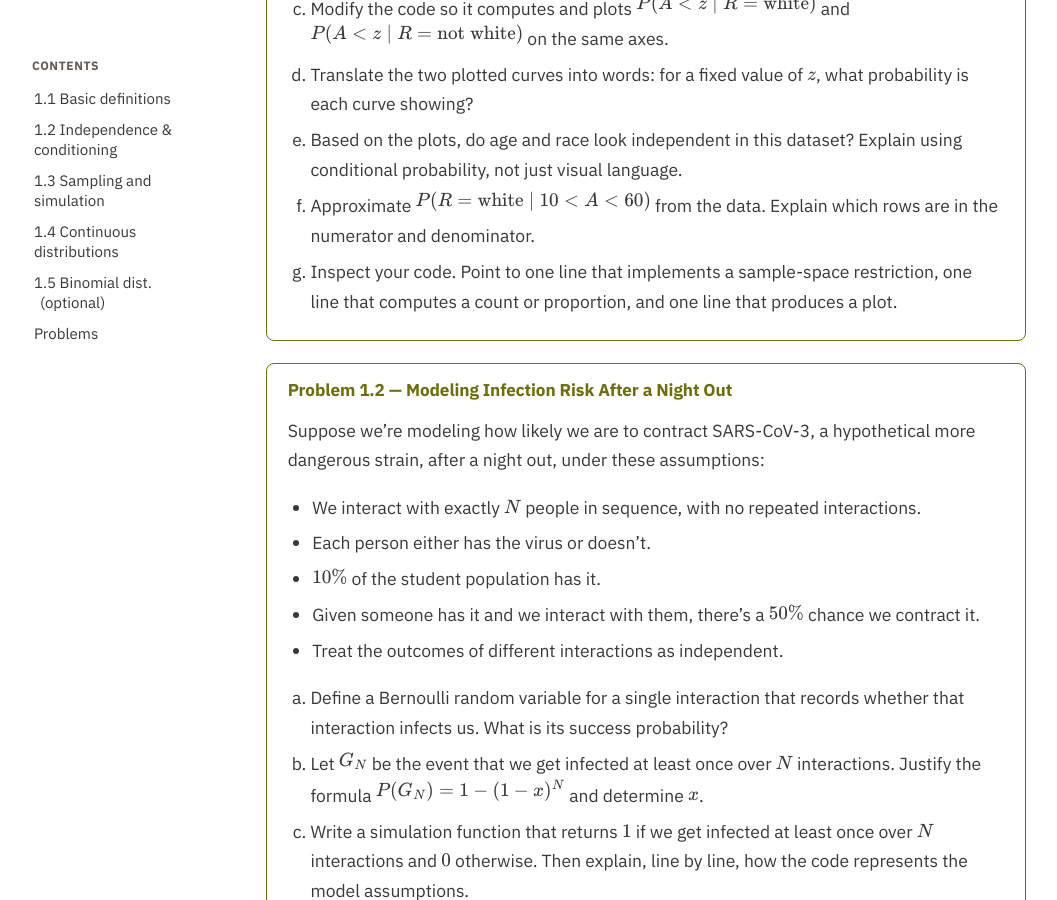
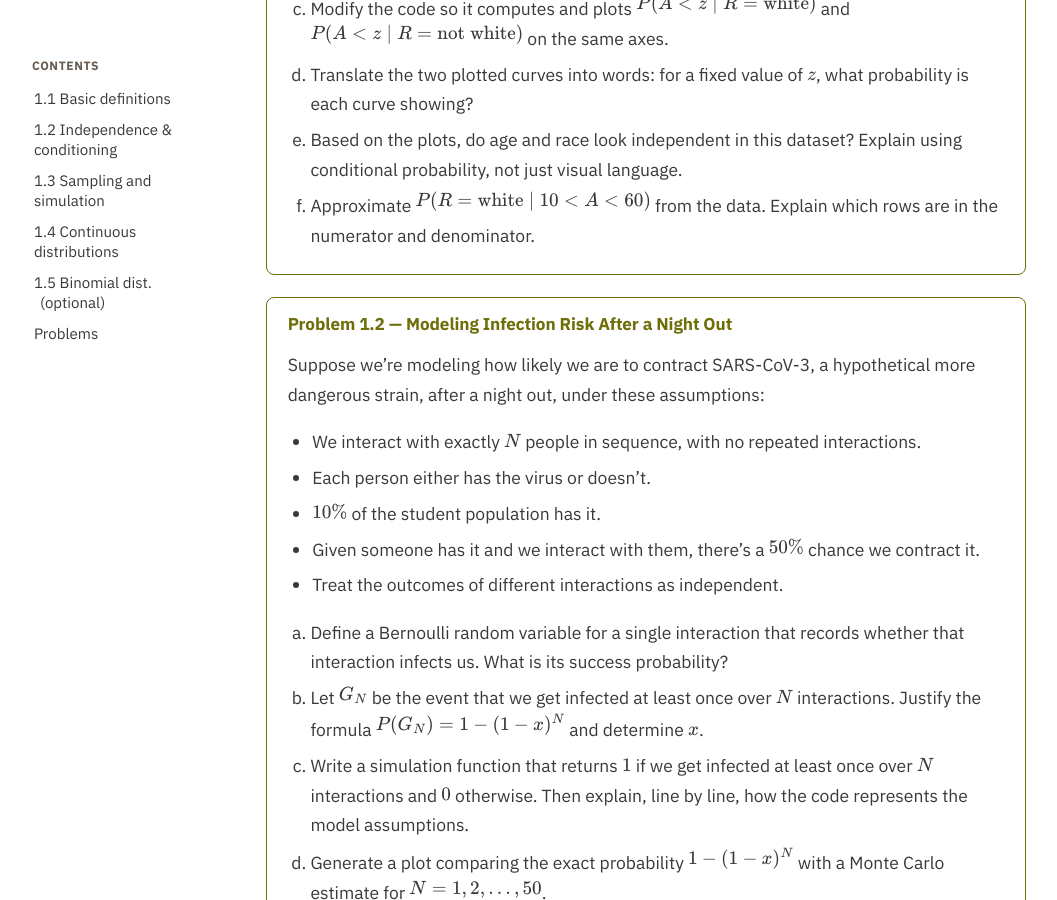
Before and after one commit to elevien/math50_2026, a Jekyll site: the page built from unit1/index.md, in a window 1280 px wide and 900 px high, scrolled down 25621 px. Shown: the whole window, without its empty margins (110-1167 px from the left). Built offline with Jekyll 4.4.1, drawn with Linux system fonts in a browser that asks for light colours; part of the change alters nothing that is shown.

Commit message:
Publish from math50_sandbox@b4d428d

```diff
--- a/unit1/index.md
+++ b/unit1/index.md
@@ -148,19 +148,7 @@ For each situation, identify tbe random variable(s) involeved, their sample spac
 </div>
 
 <div class="exercise" markdown="1">
-#### Drill 2 &mdash; Verbal models and notation
-
-Move between words, $\sim$ notation, and an explicit distribution.
-
-<ol type="a">
-  <li>$Y$ records whether a student says YES, and the probability of YES is $0.7$. Write this in $\sim$ notation, including the parameter.</li>
-  <li>A model is written $W \sim \text{Bernoulli}(1/3)$. Write out $P_W(w)$ for every $w \in S_W$, and describe in one sentence a situation this could model.</li>
-  <li>$D$ is the outcome of a fair six-sided die roll. Write out $S_D$ and $P_D(d)$. Why can't this one be written as a Bernoulli distribution?</li>
-</ol>
-</div>
-
-<div class="exercise" markdown="1">
-#### Drill 3 &mdash; Probabilities from a tree diagram
+#### Drill 2 &mdash; Probabilities from a tree diagram
 
 Two people are independently and randomly selected from a population in which the chance any given person supports a ballot measure is $0.6$.
 
@@ -173,7 +161,7 @@ Two people are independently and randomly selected from a population in which th
 </div>
 
 <div class="exercise" markdown="1">
-#### Drill 4 &mdash; Sample spaces of compound random variables
+#### Drill 3 &mdash; Sample spaces of compound random variables
 
 For each scenario, work out the sample space $S_Y$ of the described random variable $Y$.
 
@@ -182,6 +170,19 @@ For each scenario, work out the sample space $S_Y$ of the described random varia
   <li>A spinner is equally likely to land red, green, or blue. If it lands red, a coin is flipped and $Y$ is $0$ (tails) or $1$ (heads); if it lands green or blue, a fair four-sided die is rolled and $Y$ is the value shown.</li>
   <li>A fair six-sided die is rolled. $Y$ is the value shown if it's odd, or twice the value shown if it's even.</li>
   <li>For the scenario in (a), is every value in $S_Y$ reached by only one (coin, die) combination? If not, name a value that can arise in more than one way, and give both combinations that produce it.</li>
+</ol>
+</div>
+
+<div class="exercise" markdown="1">
+#### Drill 4 &mdash; Getting caught skipping class
+
+There are $N=35$ students in the class. Each day, $5$ students are selected uniformly at random and checked for attendance. You skip $1/2$ of all classes, independently from day to day and independently of who gets checked. There are $M=27$ class meetings this term (see the [schedule]({{ '/schedule/' | relative_url }})).
+
+<ol type="a">
+  <li>What is the probability that you are one of the $5$ students checked on a given day?</li>
+  <li>Let $X$ be the event that you are checked <i>and</i> absent on a given day &mdash; that is, you get caught skipping. Find $P(X)$.</li>
+  <li>Treating the outcome on each of the $M$ days as independent, what is the probability that you are never caught all term?</li>
+  <li>What is the probability that you get caught at least once (and thus lose participation points)?</li>
 </ol>
 </div>
 
@@ -442,6 +443,21 @@ $$ Y_B \sim \text{Bernoulli}(2/3), \qquad Y_A \mid (Y_B=0) \sim \text{Bernoulli}
 </ol>
 </div>
 
+<div class="exercise" markdown="1">
+#### Drill 10 &mdash; Reverse-engineering a joint distribution
+
+Suppose $X,Y \in \lbrace 0,1,2\rbrace$ are independent, with marginal distributions
+
+$$ P_X(0)=0.2,\ P_X(1)=0.5,\ P_X(2)=0.3, \qquad P_Y(0)=0.4,\ P_Y(1)=0.4,\ P_Y(2)=0.2. $$
+
+<ol type="a">
+  <li>Use independence to construct the full joint distribution $P(X=x,Y=y)$ for all nine pairs $(x,y)$.</li>
+  <li>Now perturb your table: add $\varepsilon=0.05$ to $P(X=0,Y=0)$ and to $P(X=1,Y=1)$, and subtract $\varepsilon=0.05$ from $P(X=0,Y=1)$ and from $P(X=1,Y=0)$, leaving every other entry as in part (a). Check that the row sums still give $P_X$ and the column sums still give $P_Y$.</li>
+  <li>Are $X$ and $Y$ independent under this new table? Justify your answer using the product rule.</li>
+  <li>In one sentence, explain what parts (b) and (c) show about whether a joint distribution is determined by its marginals.</li>
+</ol>
+</div>
+
 </details>
 
 ## 1.3 Sampling and simulation {#sec-1-3}
@@ -650,7 +666,7 @@ Both readings obey the same rules of probability, so for the mathematics we've d
 <summary><h3>Drill</h3></summary>
 
 <div class="exercise" markdown="1">
-#### Drill 10 &mdash; Reading simulation code
+#### Drill 11 &mdash; Reading simulation code
 
 Consider the code below.
 
@@ -669,7 +685,7 @@ estimate = np.mean(samples)
 </div>
 
 <div class="exercise" markdown="1">
-#### Drill 11 &mdash; Translating code into a joint model
+#### Drill 12 &mdash; Translating code into a joint model
 
 Consider the code below.
 
@@ -690,7 +706,7 @@ else:
 </div>
 
 <div class="exercise" markdown="1">
-#### Drill 12 &mdash; Describing a simulation plan
+#### Drill 13 &mdash; Describing a simulation plan
 
 Without writing exact code, describe how you would use simulation to check the probability you computed in Drill 9.
 
@@ -787,7 +803,7 @@ plt.show()
 <summary><h3>Drill</h3></summary>
 
 <div class="exercise" markdown="1">
-#### Drill 13 &mdash; Uniform probabilities
+#### Drill 14 &mdash; Uniform probabilities
 
 Let $Y \sim \text{Uniform}(0,10)$.
 
@@ -800,7 +816,7 @@ Let $Y \sim \text{Uniform}(0,10)$.
 </div>
 
 <div class="exercise" markdown="1">
-#### Drill 14 &mdash; Density is not probability
+#### Drill 15 &mdash; Density is not probability
 
 Suppose $Y$ is uniform on $[0,0.2]$.
 
@@ -812,7 +828,7 @@ Suppose $Y$ is uniform on $[0,0.2]$.
 </div>
 
 <div class="exercise" markdown="1">
-#### Drill 15 &mdash; Conditioning on an interval
+#### Drill 16 &mdash; Conditioning on an interval
 
 Let $Y \sim \text{Uniform}(0,1)$. Compute each probability.
 
@@ -824,7 +840,7 @@ Let $Y \sim \text{Uniform}(0,1)$. Compute each probability.
 </div>
 
 <div class="exercise" markdown="1">
-#### Drill 16 &mdash; Mixing a Bernoulli and a Uniform
+#### Drill 17 &mdash; Mixing a Bernoulli and a Uniform
 
 Let $X \sim \text{Bernoulli}(0.3)$ indicate whether it rains today ($X=1$) or not ($X=0$). Your train's delay $Y$, in minutes, depends on the weather:
 
@@ -839,14 +855,14 @@ $$ Y \mid (X=0) \sim \text{Uniform}(0,5), \qquad Y \mid (X=1) \sim \text{Uniform
 </div>
 
 <div class="exercise" markdown="1">
-#### Drill 17 &mdash; Simulating a mixed model
+#### Drill 18 &mdash; Simulating a mixed model
 
-Continuing the model from Drill 16, write code to simulate $N=200{,}000$ pairs $(X,Y)$, then use the samples to check your answers.
+Continuing the model from Drill 17, write code to simulate $N=200{,}000$ pairs $(X,Y)$, then use the samples to check your answers.
 
 <ol type="a">
   <li>Simulate $X$ from its Bernoulli distribution. Then simulate $Y$, using boolean indexing (as in the <a href="#sec-1-3">Section 1.3 cheat sheet</a>) so that the samples with $X=0$ get $\text{Uniform}(0,5)$ draws and the samples with $X=1$ get $\text{Uniform}(0,20)$ draws.</li>
-  <li>Estimate $P(Y<3)$ with <code>np.mean(...)</code> and compare it to Drill 16(b).</li>
-  <li>Restrict to the samples with $Y<3$, then estimate $P(X=1\mid Y<3)$ from that subset. Compare it to Drill 16(c).</li>
+  <li>Estimate $P(Y<3)$ with <code>np.mean(...)</code> and compare it to Drill 17(b).</li>
+  <li>Restrict to the samples with $Y<3$, then estimate $P(X=1\mid Y<3)$ from that subset. Compare it to Drill 17(c).</li>
 </ol>
 </div>
 
@@ -935,7 +951,7 @@ The demo below does the same comparison interactively: the bars are the exact PM
 <summary><h3>Drill</h3></summary>
 
 <div class="exercise" markdown="1">
-#### Drill 18 &mdash; Binomial probabilities
+#### Drill 19 &mdash; Binomial probabilities
 
 Let $Y \sim \text{Binomial}(4,q)$.
 
@@ -948,7 +964,7 @@ Let $Y \sim \text{Binomial}(4,q)$.
 </div>
 
 <div class="exercise" markdown="1">
-#### Drill 19 &mdash; Counting configurations
+#### Drill 20 &mdash; Counting configurations
 
 Let $Y \sim \text{Binomial}(5,q)$.
 
@@ -989,7 +1005,6 @@ In this problem, treat a randomly selected row (i.e. a matched pair `age[i], rac
   <li>Translate the two plotted curves into words: for a fixed value of $z$, what probability is each curve showing?</li>
   <li>Based on the plots, do age and race look independent in this dataset? Explain using conditional probability, not just visual language.</li>
   <li>Approximate $P(R=\text{white} \mid 10<A<60)$ from the data. Explain which rows are in the numerator and denominator.</li>
-  <li>Inspect your code. Point to one line that implements a sample-space restriction, one line that computes a count or proportion, and one line that produces a plot.</li>
 </ol>
 </div>
 
```
Also changed, not shown: 1 other file.
